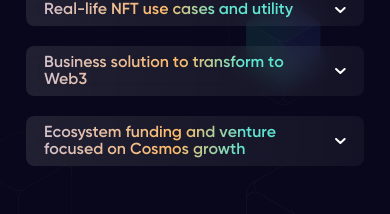
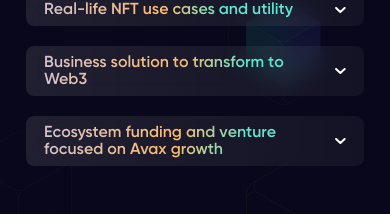
Before and after one commit to ufogreys/fasdfsdfsdfsdfsdfsdfadsf, a React (Create React App) app: page / in a window 390 px wide. Shown: the part 2062-2276 px from the top of the page. Built offline with nearby package versions, Linux system fonts and the light colour scheme.

Commit message:
Update mobileVersion.js

```diff
--- a/src/components/Feature/mobileVersion.js
+++ b/src/components/Feature/mobileVersion.js
@@ -134,14 +134,14 @@
                     className={`feature-item ${index === 3 ? "active" : ""}`}
                     onClick={() => (index === 3 ? setIndex(-1) : setIndex(3))}>
                     <div className={`feature-banner `}>
-                        <p>Ecosystem funding and venture focused on Cosmos growth</p>
+                        <p>Ecosystem funding and venture focused on Avax growth</p>
                         <img src={Arrow} alt="arrow-right" />
                     </div>
                     <Card className="feature-content">
                         <img src={Img4} alt="" />
-                        <p className="title">Ecosystem funding and venture focused on Cosmos growth</p>
+                        <p className="title">Ecosystem funding and venture focused on Avax growth</p>
                         <p className="des">
-                            Focused on Cosmos growth, ranging from infrastructure, applications, and other services
+                            Focused on Avax growth, ranging from infrastructure, applications, and other services
                         </p>
                     </Card>
                 </div>
```
